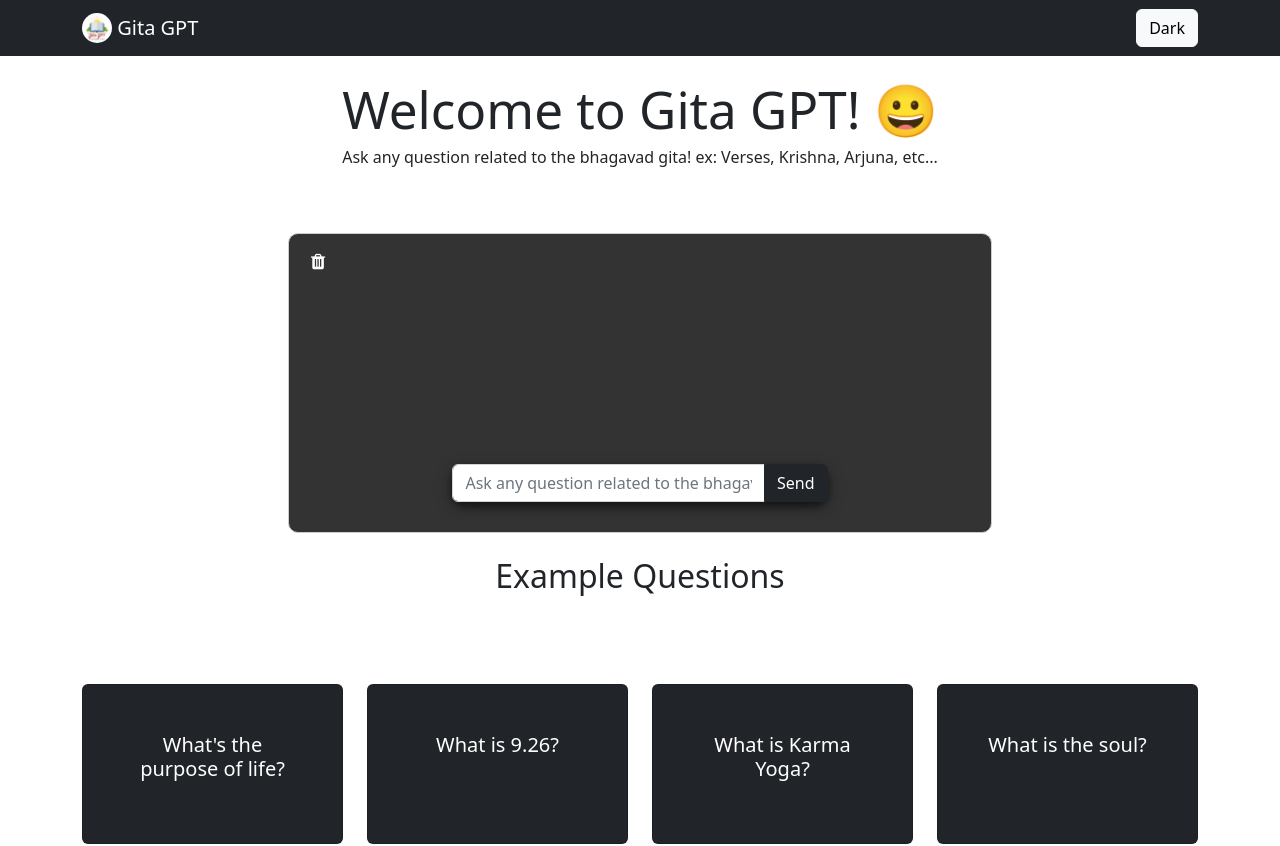
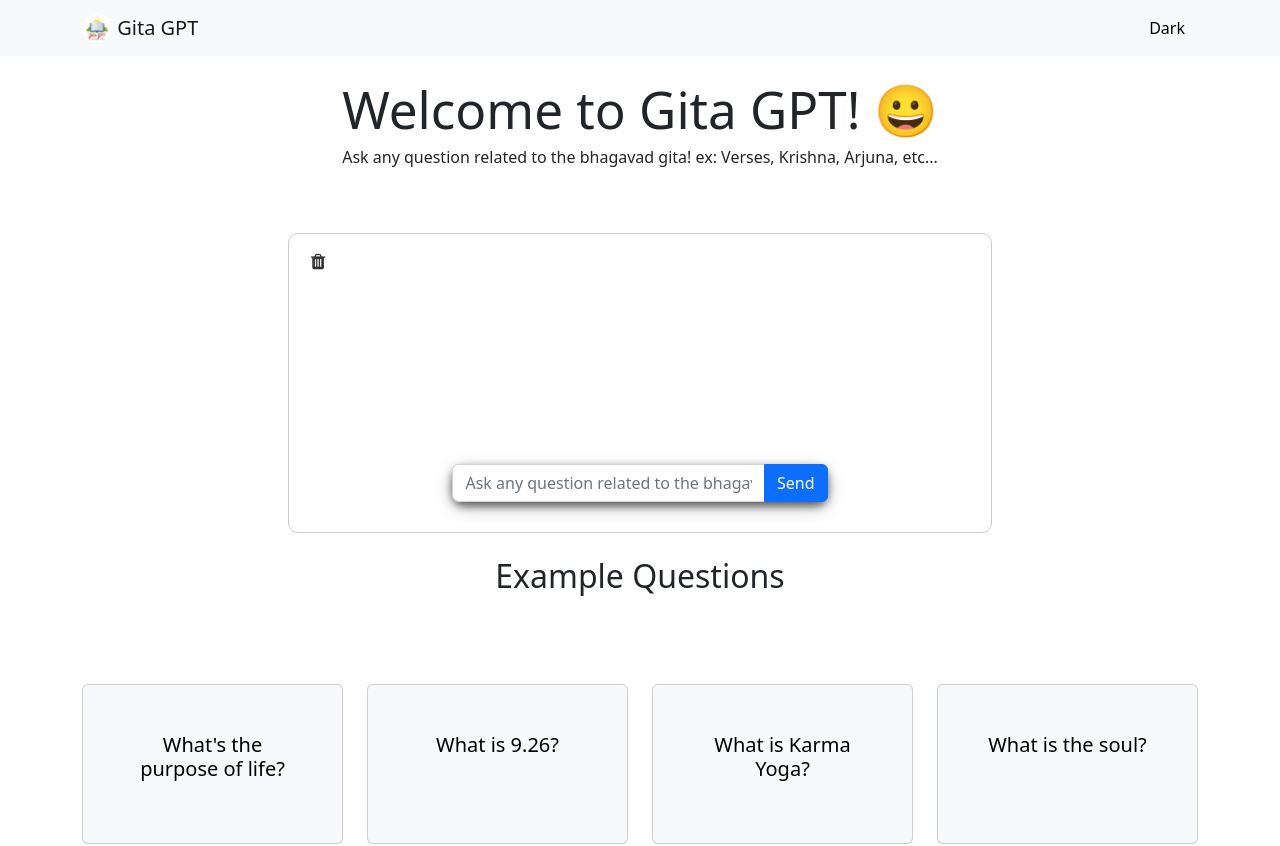
Before and after one commit to DudeUnoob/Gita_GPT, a React (Vite) app: page / in a window 1280 px wide. Shown: the top 846 px of the page. Built offline with nearby package versions, Linux system fonts and the light colour scheme.

Commit message:
save theme state to localstorage

```diff
--- a/src/components/ThemeContext.jsx
+++ b/src/components/ThemeContext.jsx
@@ -14,7 +14,14 @@ export function useThemeUpdate(){
 }
 
 export function ThemeProvider({ children }) {
-    const [darkTheme, setDarkTheme] = useState(true)
+    const [darkTheme, setDarkTheme] = useState(() => {
+        const storedTheme = localStorage.getItem("theme");
+        return storedTheme !== null ? JSON.parse(storedTheme) : false
+    })
+
+   useEffect(() => {
+    localStorage.setItem("theme", JSON.stringify(darkTheme))
+   }, [darkTheme])
 
     function toggleTheme () {
         setDarkTheme(prevDarkTheme => !prevDarkTheme)
```
